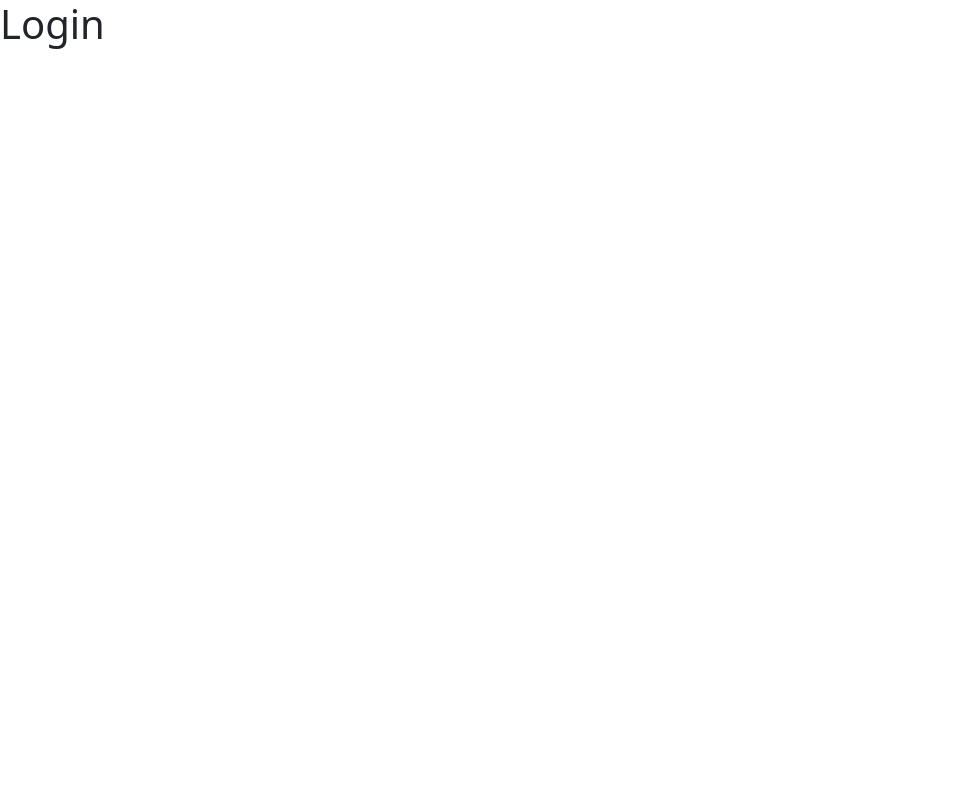
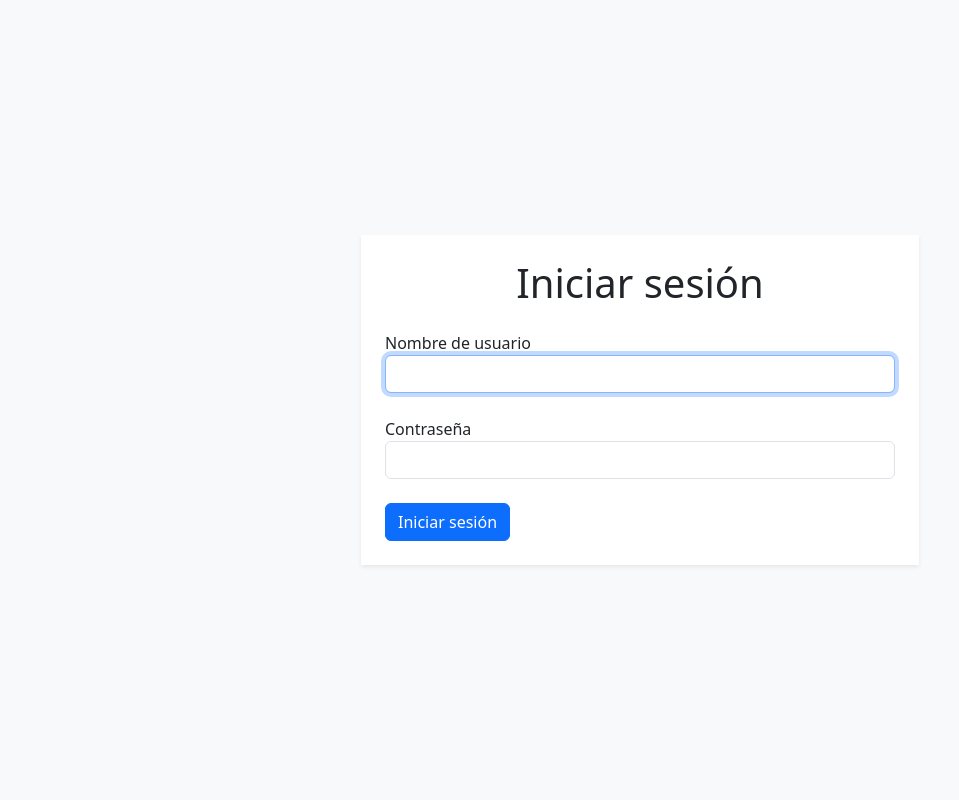
Before and after one commit to alanfvn/admin-tecnologias, a Django app: page /auth/login/ in a window 1280 px wide. Before the commit the part shown is almost empty. Shown: the whole page, without its empty margins (0-959 px from the left). Run offline with Django 4.2, Linux system fonts and the light colour scheme; some libraries are stand-ins or nearby versions.

Commit message:
Finished login page

```diff
--- a/req.txt
+++ b/req.txt
@@ -2,6 +2,8 @@ asgiref==3.7.1
 beautifulsoup4==4.12.2
 Django==4.2.1
 django-bootstrap-v5==1.0.11
+django-widget-tweaks==1.4.12
 soupsieve==2.4.1
 sqlparse==0.4.4
+typing_extensions==4.6.2
 tzdata==2023.3
--- a/src/admin_tec/settings.py
+++ b/src/admin_tec/settings.py
@@ -43,7 +43,9 @@ INSTALLED_APPS = [
     'auth_stuff',
     'dashboard',
     # 3d party apps
-    "bootstrap5",
+    'bootstrap5',
+    'widget_tweaks',
+    'django_browser_reload',
 ]
 
 MIDDLEWARE = [
@@ -54,6 +56,7 @@ MIDDLEWARE = [
     'django.contrib.auth.middleware.AuthenticationMiddleware',
     'django.contrib.messages.middleware.MessageMiddleware',
     'django.middleware.clickjacking.XFrameOptionsMiddleware',
+    'django_browser_reload.middleware.BrowserReloadMiddleware',
 ]
 
 ROOT_URLCONF = 'admin_tec.urls'
--- a/src/admin_tec/urls.py
+++ b/src/admin_tec/urls.py
@@ -21,4 +21,5 @@ urlpatterns = [
     path('', include('dashboard.urls')),
     path('auth/', include('auth_stuff.urls')),
     path('admin/', admin.site.urls),
+    path("__reload__/", include("django_browser_reload.urls")),
 ]
--- a/src/auth_stuff/templates/login.html
+++ b/src/auth_stuff/templates/login.html
@@ -1,4 +1,52 @@
 {% extends 'base.html' %}
 {% block content %}
-<h1>Login</h1>
+{% load widget_tweaks %}
+
+<main class="bg-light vh-100">
+
+  <div class='container h-100'>
+    <div class="row h-100">
+      <div class="d-flex flex-column align-items-center justify-content-center">
+
+        {% if form.errors %}
+
+        <div class="w-50 alert alert-warning alert-dismissible fade show" role="alert">
+          <strong> Por favor verifica tu contraseña</strong>
+          <button type="button" class="btn-close" data-bs-dismiss="alert" aria-label="Close">
+          </button>
+        </div>
+
+        {%endif %}
+
+        <div class="w-50 bg-white rounded-lg p-4 shadow-sm">
+          <h1 class="text-center">Iniciar sesión</h1>
+          <form action="" method="POST" class="">
+            {% csrf_token %}
+            <div class="mt-4">
+              <label for="username">
+                Nombre de usuario
+              </label>
+              {{ form.username|add_class:'form-control'|attr:'autocomplete:off'}}
+            </div>
+
+            <div class="mt-4">
+              <label for="username">
+                Contraseña
+              </label>
+              {{ form.password|add_class:'form-control'|attr:'autocomplete:off'}}
+            </div>
+
+            <div class="mt-4">
+              <button class="btn btn-primary" type="submit">Iniciar sesión</button>
+            </div>
+          </form>
+        </div>
+
+
+      </div>
+    </div>
+
+  </div>
+</main>
+
 {% endblock %}
--- a/src/templates/base.html
+++ b/src/templates/base.html
@@ -4,6 +4,7 @@
     <title>Administración de tecnologias</title>
     <meta charset="UTF-8">
     <meta name="viewport" content="width=device-width, initial-scale=1">
+    <!-- bootstrap5 -->
     {% load bootstrap5 %}
     {% bootstrap_css %}
     {% bootstrap_javascript %}
@@ -11,5 +12,6 @@
   <body>
     {% block content %}
     {% endblock %}
+    <!-- scripts -->
   </body>
 </html>
```
Also changed, not shown: src/db.sqlite3.
